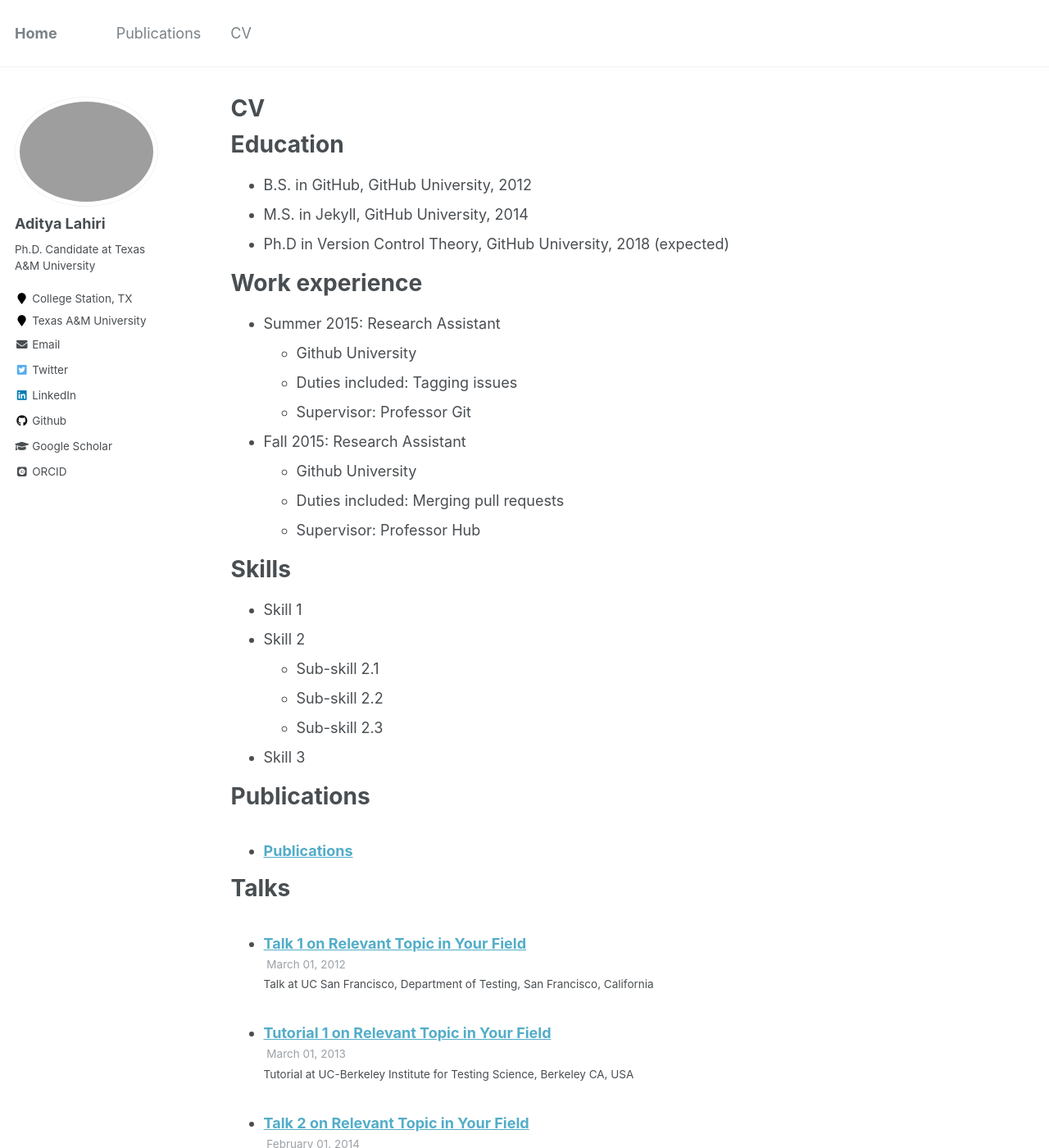
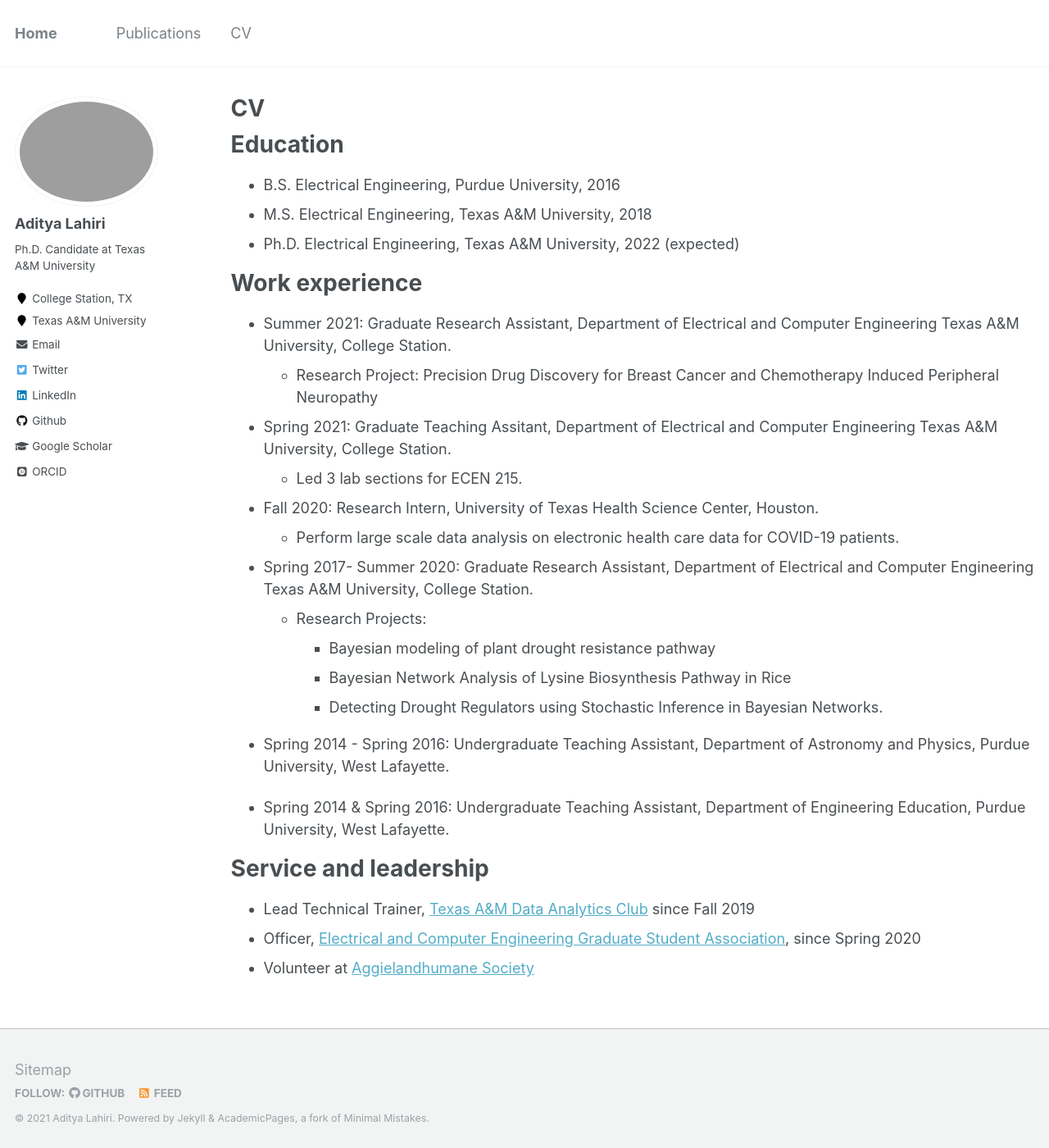
Before and after one commit to adilahiri/lahiri.github.io, a Jekyll site: the page built from _pages/cv.md, in a window 1280 px wide and 1400 px high. Shown: the whole window at 82% size. Built offline with Jekyll 4.4.1, drawn with Linux system fonts in a browser that asks for light colours; some web fonts are replaced; some of the changed text lies outside the part shown.

Commit message:
updated CV

```diff
--- a/_pages/cv.md
+++ b/_pages/cv.md
@@ -11,49 +11,34 @@ redirect_from:
 
 Education
 ======
-* B.S. in GitHub, GitHub University, 2012
-* M.S. in Jekyll, GitHub University, 2014
-* Ph.D in Version Control Theory, GitHub University, 2018 (expected)
+* B.S.  Electrical Engineering, Purdue University, 2016
+* M.S.  Electrical Engineering, Texas A&M University, 2018
+* Ph.D. Electrical Engineering, Texas A&M University, 2022 (expected)
 
 Work experience
 ======
-* Summer 2015: Research Assistant
-  * Github University
-  * Duties included: Tagging issues
-  * Supervisor: Professor Git
+* Summer 2021: Graduate Research Assistant, Department of Electrical and Computer Engineering Texas A&M University, College Station.
+  * Research Project: Precision Drug Discovery for Breast Cancer and Chemotherapy Induced Peripheral Neuropathy
 
-* Fall 2015: Research Assistant
-  * Github University
-  * Duties included: Merging pull requests
-  * Supervisor: Professor Hub
+* Spring 2021: Graduate Teaching Assitant, Department of Electrical and Computer Engineering Texas A&M University, College Station.
+  * Led 3 lab sections for ECEN 215.
 
-Skills
-======
-* Skill 1
-* Skill 2
-  * Sub-skill 2.1
-  * Sub-skill 2.2
-  * Sub-skill 2.3
-* Skill 3
+* Fall 2020: Research Intern, University of Texas Health Science Center, Houston.
+  * Perform large scale data analysis on electronic health care data for COVID-19 patients.
 
-Publications
-======
-  <ul>{% for post in site.publications %}
-    {% include archive-single-cv.html %}
-  {% endfor %}</ul>
+* Spring 2017- Summer 2020: Graduate Research Assistant, Department of Electrical and Computer Engineering Texas A&M University, College Station.
+  * Research Projects:
+    *  Bayesian modeling of plant drought resistance pathway
+    *  Bayesian Network Analysis of Lysine Biosynthesis Pathway in Rice
+    *  Detecting Drought Regulators using Stochastic Inference in Bayesian Networks.
 
-Talks
-======
-  <ul>{% for post in site.talks %}
-    {% include archive-single-talk-cv.html %}
-  {% endfor %}</ul>
+* Spring 2014 - Spring 2016: Undergraduate Teaching Assistant, Department of Astronomy and Physics, Purdue University, West Lafayette.
 
-Teaching
-======
-  <ul>{% for post in site.teaching %}
-    {% include archive-single-cv.html %}
-  {% endfor %}</ul>
+*  Spring 2014 & Spring 2016: Undergraduate Teaching Assistant, Department of Engineering Education, Purdue University, West Lafayette.
+
 
 Service and leadership
 ======
-* Currently signed in to 43 different slack teams
+* Lead Technical Trainer, [Texas A&M Data Analytics Club](https://tamuanalytics.com/) since Fall 2019
+* Officer, [Electrical and Computer Engineering Graduate Student Association](https://stuactonline.tamu.edu/app/organization/profile/public/id/1918), since Spring 2020
+* Volunteer at [Aggielandhumane Society](https://aggielandhumane.org/)
```
